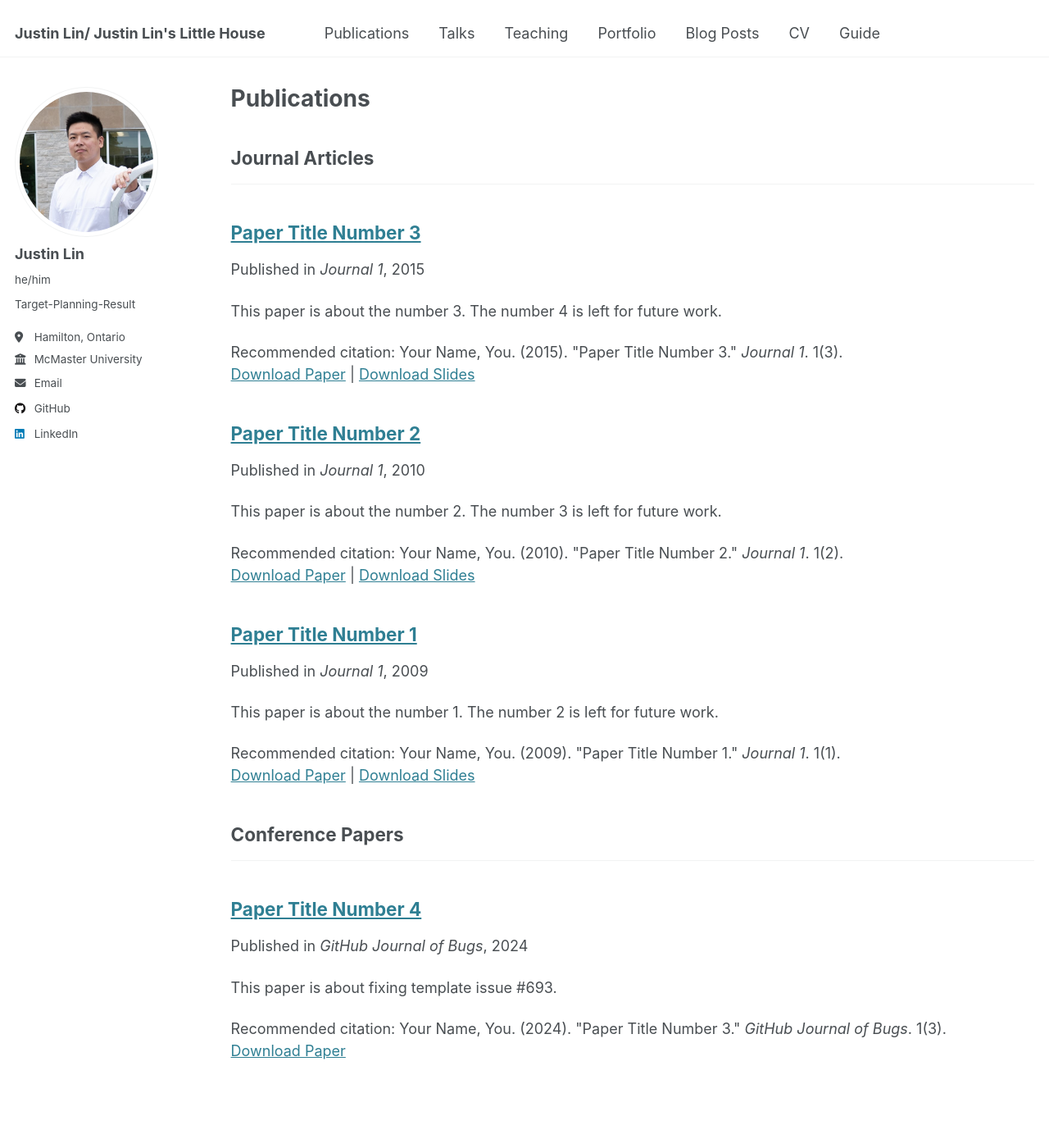
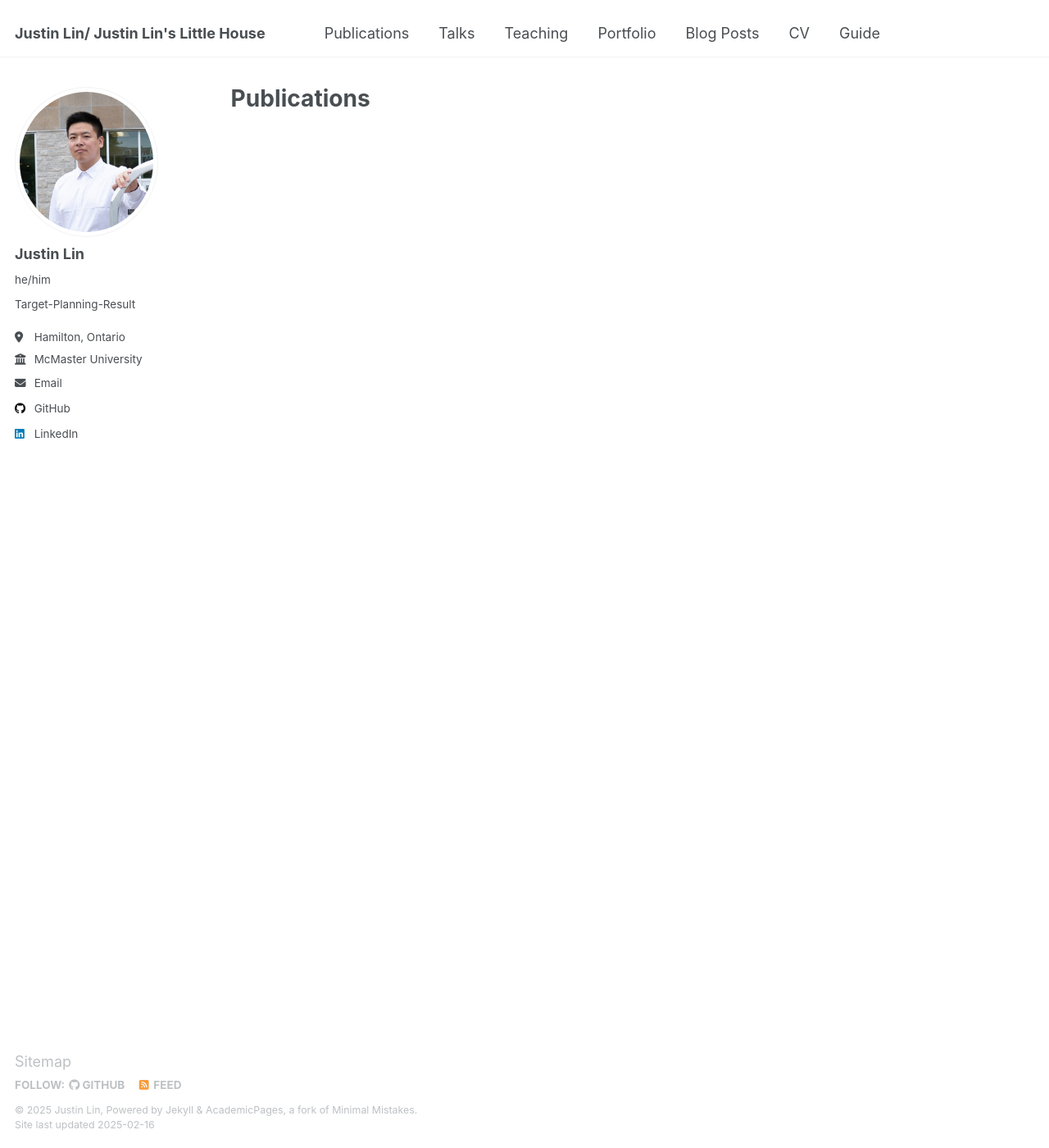
Before and after one commit to JustinLinKK/justinlinkk.github.io, a Jekyll site: the page built from _pages/publications.html, in a window 1280 px wide and 1400 px high. Shown: the whole window at 82% size. Built offline with Jekyll 4.4.1, drawn with Linux system fonts in a browser that asks for light colours.

Commit message:
Remove outdated publications and clean up about page content

```diff
--- a/_publications/2009-10-01-paper-title-number-1.md
+++ /dev/null
@@ -1,14 +0,0 @@
----
-title: "Paper Title Number 1"
-collection: publications
-category: manuscripts
-permalink: /publication/2009-10-01-paper-title-number-1
-excerpt: 'This paper is about the number 1. The number 2 is left for future work.'
-date: 2009-10-01
-venue: 'Journal 1'
-slidesurl: 'http://academicpages.github.io/files/slides1.pdf'
-paperurl: 'http://academicpages.github.io/files/paper1.pdf'
-citation: 'Your Name, You. (2009). &quot;Paper Title Number 1.&quot; <i>Journal 1</i>. 1(1).'
----
-
-The contents above will be part of a list of publications, if the user clicks the link for the publication than the contents of section will be rendered as a full page, allowing you to provide more information about the paper for the reader. When publications are displayed as a single page, the contents of the above "citation" field will automatically be included below this section in a smaller font.
--- a/_publications/2010-10-01-paper-title-number-2.md
+++ /dev/null
@@ -1,14 +0,0 @@
----
-title: "Paper Title Number 2"
-collection: publications
-category: manuscripts
-permalink: /publication/2010-10-01-paper-title-number-2
-excerpt: 'This paper is about the number 2. The number 3 is left for future work.'
-date: 2010-10-01
-venue: 'Journal 1'
-slidesurl: 'http://academicpages.github.io/files/slides2.pdf'
-paperurl: 'http://academicpages.github.io/files/paper2.pdf'
-citation: 'Your Name, You. (2010). &quot;Paper Title Number 2.&quot; <i>Journal 1</i>. 1(2).'
----
-
-The contents above will be part of a list of publications, if the user clicks the link for the publication than the contents of section will be rendered as a full page, allowing you to provide more information about the paper for the reader. When publications are displayed as a single page, the contents of the above "citation" field will automatically be included below this section in a smaller font.
--- a/_publications/2015-10-01-paper-title-number-3.md
+++ /dev/null
@@ -1,14 +0,0 @@
----
-title: "Paper Title Number 3"
-collection: publications
-category: manuscripts
-permalink: /publication/2015-10-01-paper-title-number-3
-excerpt: 'This paper is about the number 3. The number 4 is left for future work.'
-date: 2015-10-01
-venue: 'Journal 1'
-slidesurl: 'http://academicpages.github.io/files/slides3.pdf'
-paperurl: 'http://academicpages.github.io/files/paper3.pdf'
-citation: 'Your Name, You. (2015). &quot;Paper Title Number 3.&quot; <i>Journal 1</i>. 1(3).'
----
-
-The contents above will be part of a list of publications, if the user clicks the link for the publication than the contents of section will be rendered as a full page, allowing you to provide more information about the paper for the reader. When publications are displayed as a single page, the contents of the above "citation" field will automatically be included below this section in a smaller font.
--- a/_publications/2024-02-17-paper-title-number-4.md
+++ /dev/null
@@ -1,13 +0,0 @@
----
-title: "Paper Title Number 4"
-collection: publications
-category: conferences
-permalink: /publication/2024-02-17-paper-title-number-4
-excerpt: 'This paper is about fixing template issue #693.'
-date: 2024-02-17
-venue: 'GitHub Journal of Bugs'
-paperurl: 'http://academicpages.github.io/files/paper3.pdf'
-citation: 'Your Name, You. (2024). &quot;Paper Title Number 3.&quot; <i>GitHub Journal of Bugs</i>. 1(3).'
----
-
-The contents above will be part of a list of publications, if the user clicks the link for the publication than the contents of section will be rendered as a full page, allowing you to provide more information about the paper for the reader. When publications are displayed as a single page, the contents of the above "citation" field will automatically be included below this section in a smaller font.
```
Also changed, not shown: _pages/about.md (+0 -17 lines).
